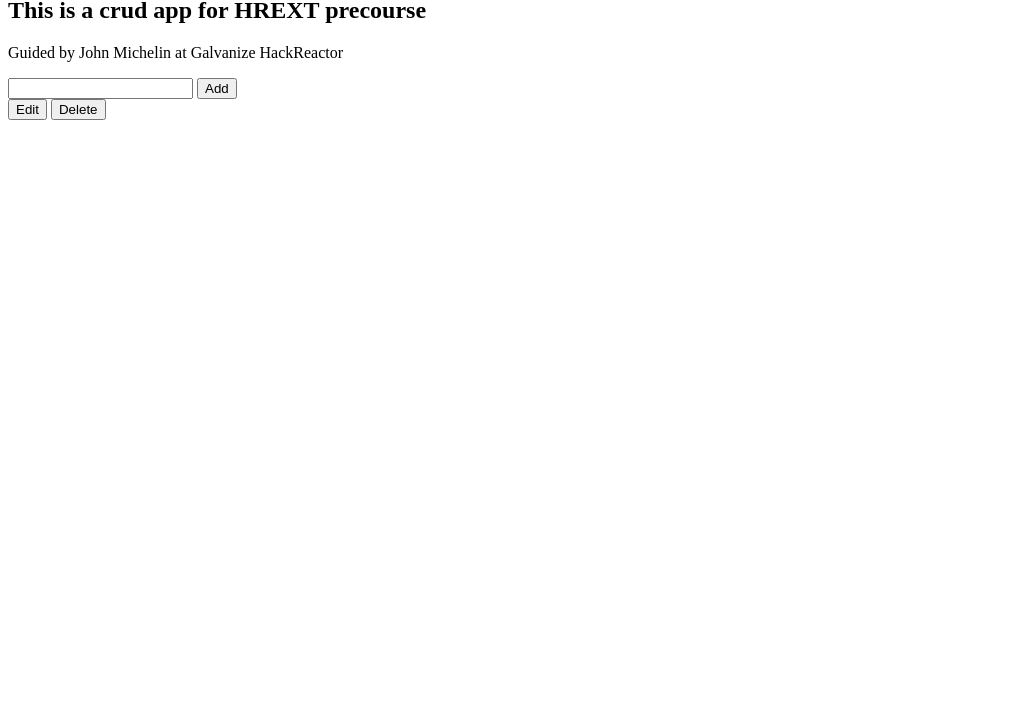
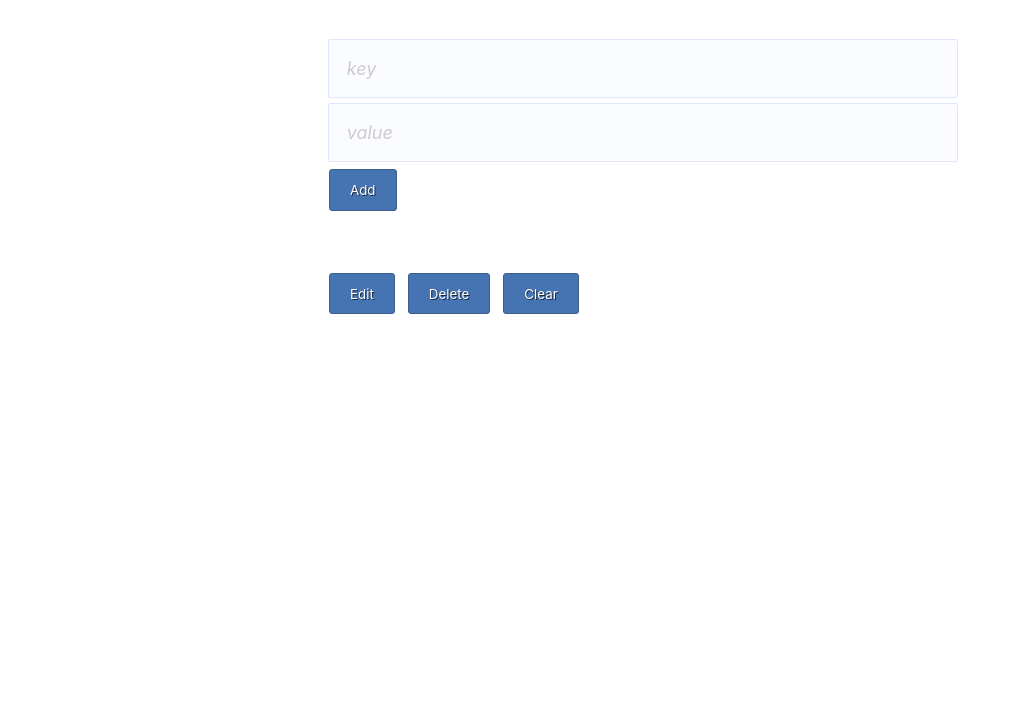
Before and after one commit to ivardesign/hrext07-my-cruddy-app, a plain HTML site: page index.html in a window 1280 px wide. Shown: the part 83-800 px from the top of the page, without its empty margins (0-1013 px from the left). Drawn offline with nearby package versions, Linux system fonts and the light colour scheme.

Commit message:
-- jumped the gun a bit: added some styles to existing ui -- then moved on to ideation/brainstorming -- prioritized ideas

```diff
--- a/app/app.js
+++ b/app/app.js
@@ -3,24 +3,62 @@
 // interact with localstorage
 /*
 window.localStorage (mdn)
-
 localStorage.setItem('hrext07', 'r00lz');
-
 var localTest = localStorage.getItem('hrext07');
-
 localStorage.removeItem('hrext07');
-
 localStorage.clear(); //clears all local storage
 
+// uuid generator
+// db could be a object to expand more than 1 item is added
 */
 $(document).ready(function() {
-  // write to db
+  $('.submit').click(function(e) {
+    //console.log(e);
+    var keyData = $('#input-key').val();
+    var valueData = $('#addText').val();
+    // write to db
+    localStorage.setItem(keyData, valueData);
+    var displayText = keyData + ' | ' + localStorage.getItem(keyData);
+    //console.log(localStorage.getItem(keyData, valueData));
 
-  // read from db
+    // read from db
+    // and append a div
+    // <div class="display-data-item" data-keyValue="keyData">valueData</div>
+    //ToDo make these vars make sense accross the app
+/* ----------------------------------------------------------------------------------- */
+    // ---------- brainstorm ----------
+    // clear inputs on button click (add button)
+    // every entry should be appened as a new .display-entry item (switch to append)
+    // every entry should have it's own edit and delete.
+    // duplicate keys (add button) should not be permitted >> maybe do away with manually entered keys - replace with incrementing or timestamp, don't display key id's in output but tie edit/delete to id for each
+    //-- make list sortable >> drag-n-drop
+    // edit function needs work too
+    // make UI pretty and aria compliant
 
-  // update db
+    // ---------- Order ideas ----------
+    // clear inputs on click of 'add' button
+    // make 'add' generate unique key (id) for each entry and get rid of the 'key' input
+    // 'add' function should include
+        // entry
+        // edit button
+        // delete button
+    // re-arrange the UI
+    // 'clear' should be obvious, near ouput (away from form) and say 'clear all'
+
+    $('.display-entry').append(`<div class="display-data-item ` + keyData + `" data-keyValue="keyData">` + valueData + `</div>`);
+  });
 
   // delete item
+  $('.delete').click(function() {
+  var keyData = $('#input-key').val();
+    localStorage.removeItem(keyData);
+    $('.display-entry').text('');
+  });
 
-  // delete (all?)
+  // delete all
+  $('.clear').click(function() {
+    localStorage.clear();
+    $('.display-entry').text('');
+  });
+  // update/edit db
 });
--- a/css/style.css
+++ b/css/style.css
@@ -2,28 +2,85 @@
     box-sizing: border-box;
 }
 
-html {}
+html, body {
+  margin: 0;
+  padding: 0;
+}
 
-body {}
+html {
+  font-size: 18px;
+  font-family: 'Montserrat', -apple-system, BlinkMacSystemFont, "Segoe UI", "Roboto", "Oxygen", "Ubuntu", "Cantarell", "Fira Sans", "Droid Sans", "Helvetica Neue", "Verdana", "Arial", sans-serif;
+}
+
+header, main, footer {
+  max-width: 36em;
+  margin: auto;
+  padding: .5em;
+}
 
 header {}
 
 main {}
 
-form {}
-
-input {}
-
-button {}
-
 footer {}
 
-#addText {}
+#responses h2 {
+  padding: 1em;
+  margin: 0;
+}
 
-#responses {}
+#content {
+}
 
-#content {}
+.display-entry {
+  padding: 1em;
+}
 
-.entries {}
+/* form components */
+input, textarea, button {
+  font-family: 'Montserrat', -apple-system, BlinkMacSystemFont, "Segoe UI", "Roboto", "Oxygen", "Ubuntu", "Cantarell", "Fira Sans", "Droid Sans", "Helvetica Neue", "Verdana", "Arial", sans-serif;
+}
 
-.entry {}
+input, textarea {
+  width: 100%;
+  font-size: 1em;
+  margin: .15em;
+  padding: 1em;
+  border-radius: 2px;
+  border: 1px solid #dee5fc;
+  background: #fbfcff;
+}
+
+input:focus, textarea:focus{
+  background: #fefefe;
+}
+
+input::placeholder {
+  color: #ccc;
+  font-style: italic;
+}
+
+button {
+  margin: .3em;
+  padding: .89em 1.5em;
+  color: #fff;
+  text-shadow: 1px 1px 0 rgba(0, 0, 0, .64);
+  background: #4674b2;
+  border-radius: 3px;
+  border: 1px solid #3d5e8a;
+  cursor: pointer;
+}
+
+button:hover {
+  background: #2c5ce3;
+}
+
+.error {
+  font-weight: 700;
+  color: red;
+}
+
+.info {
+  font-weight: 700;
+  color: #59913d;
+}
--- a/index.html
+++ b/index.html
@@ -19,33 +19,26 @@ create contianer for response-feedback
 <body>
 
   <header>
-    <h1>CRUD</h1>
+    <h1>ToDos</h1>
   </header>
 
   <main>
-    <h2>This is a crud app for HREXT precourse</h2>
-    <p>Guided by John Michelin at Galvanize HackReactor</p>
 
-    <input id="addText" type="text">
+    <input id="input-key" type="text" placeholder="key"></input>
+    <input id="addText" type="text" placeholder="value"></input>
     <button class="submit">Add</button>
 
     <section id="responses">
-
+      <h2></h2>
     </section>
 
     <section id="content">
       <button class="edit">Edit</button>
       <button class="delete">Delete</button>
-
-      <section class="entries">
-
-        <div class="entry">
-        </div>
-
+      <button class="clear">Clear</button>
+      <section class="display-entry">
       </section>
-
     </section>
-
 
   </main>
 
```
